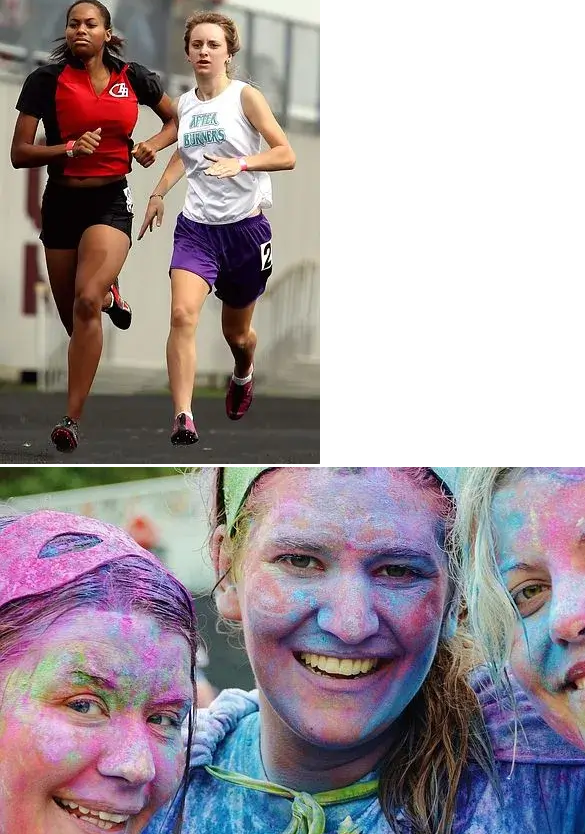
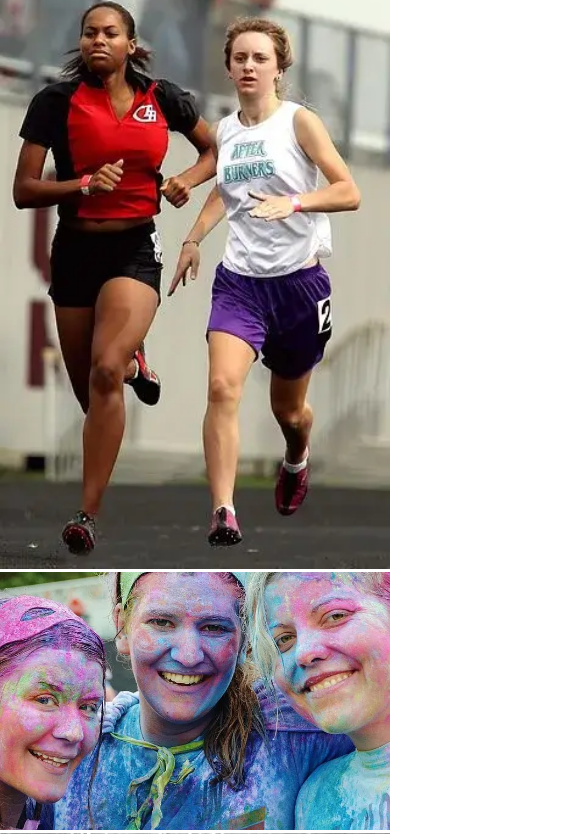
Before and after one commit to stash-f/Love-running, a plain HTML site: page gallery.html in a window 390 px wide. Shown: the part 63-897 px from the top of the page, 585 px wide, since content can reach past the window. Drawn offline with nearby package versions, Linux system fonts and the light colour scheme.

Commit message:
Add styling to Gallery for mobile phones

```diff
--- a/assets/css/style.css
+++ b/assets/css/style.css
@@ -193,6 +193,11 @@ main {
     color: #fafafa;
 }
 
+/* Gallery page*/
+#photos img {
+    width: 100%;
+}
+
 /*footer*/
 #social-networks {
     text-align: center;
```
